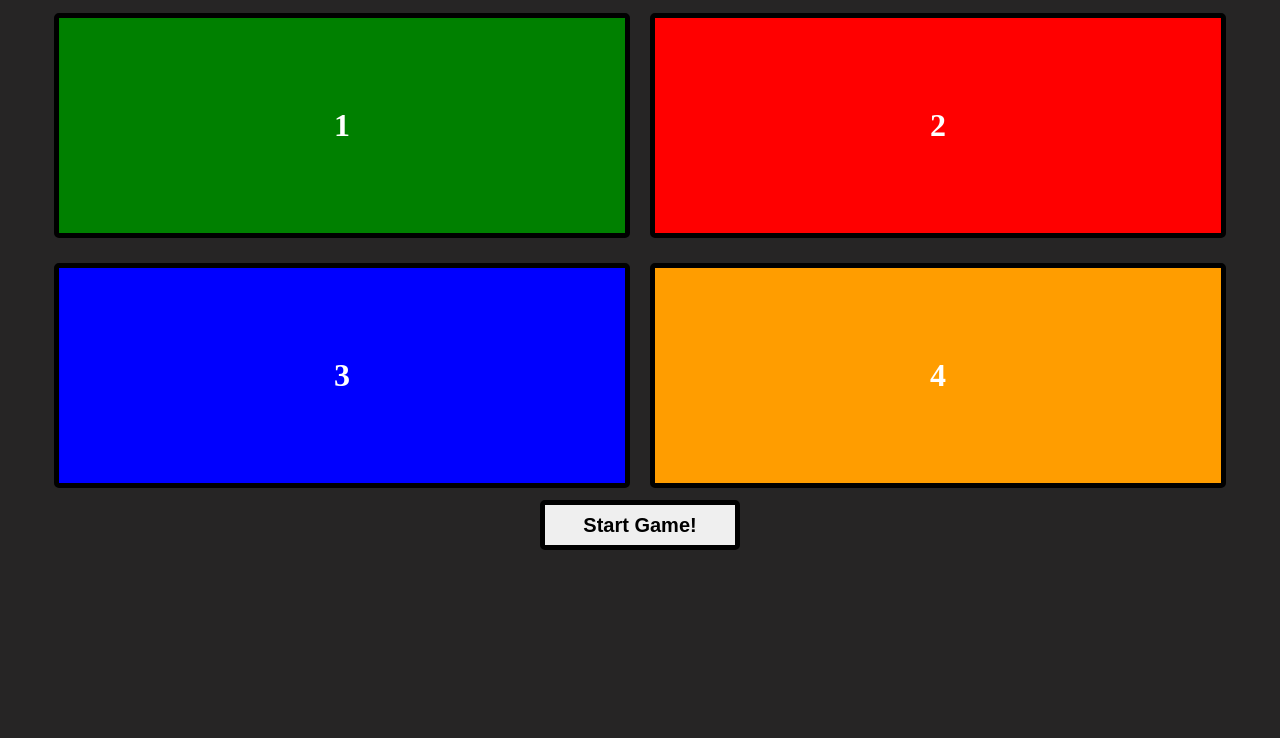
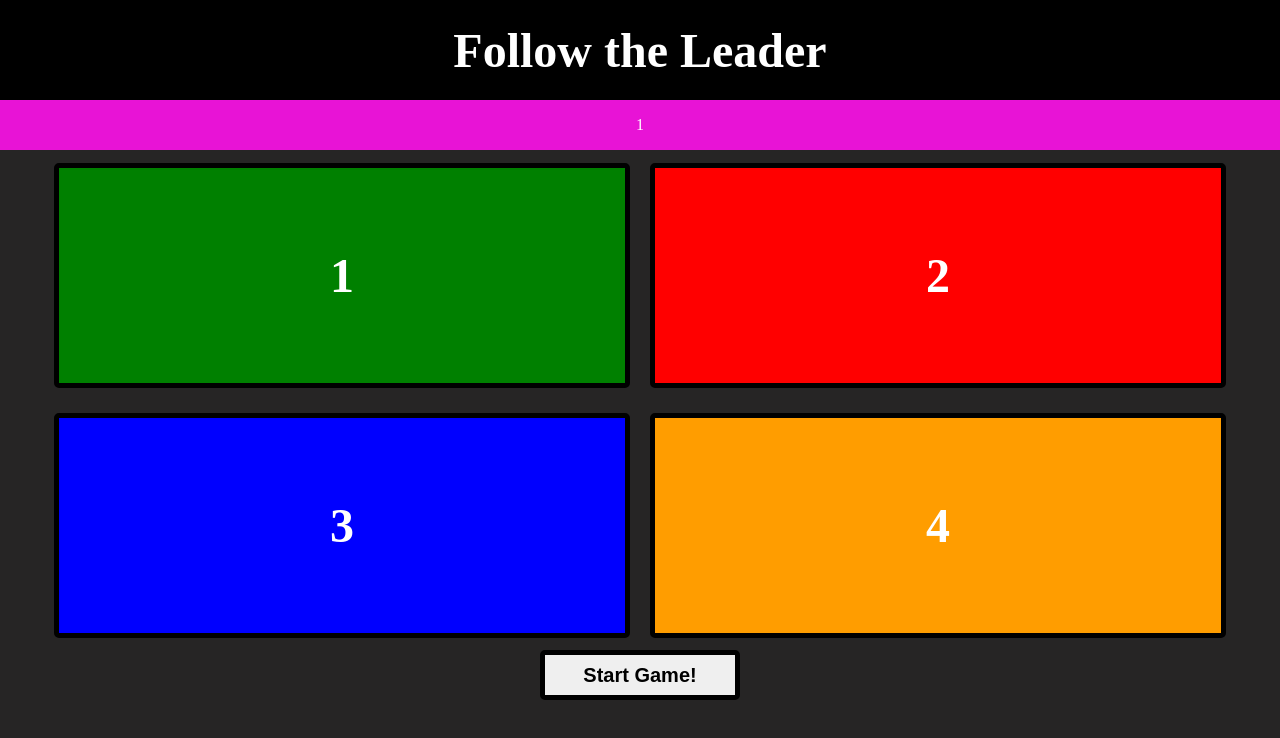
Before and after one commit to jasonarritt/Follow-the-Leader, a plain HTML site: page index.html in a window 1280 px wide. Both pictures are taken after a click on the button "Start Game!". Drawn offline with Linux system fonts and the light colour scheme.

Commit message:
Timing of generated pattern works. Displaying pattern works as long as the same identifier is not back to back

```diff
--- a/assets/scripts/app.js
+++ b/assets/scripts/app.js
@@ -4,28 +4,34 @@ const topRightSquareEl = document.getElementById("top-right");
 const bottomLeftSquareEl = document.getElementById("bottom-left");
 const bottomRightSquareEl = document.getElementById("bottom-right");
 
+const scoreSpanEl = document.getElementById("score-span");
+const display = (s) => (scoreSpanEl.innerText = s);
+
 let generatedPatternArray = [];
 let userPatternArray = [];
 
 function startGame() {
+  console.clear();
   let generatedPatternArray = [];
   let userPatternArray = [];
+
   console.log(generatedPatternArray);
   console.log(userPatternArray);
   console.log("Game is starting...");
 
-  createPattern();
+  createPattern(generatedPatternArray);
 }
 
 // TODO: Write function to create pattern while looping
-function createPattern() {
-  for (let i = 0; i < 7; i++) {
+function createPattern(array1) {
+  for (let i = 0; i < 5; i++) {
     let newSquareChooser = Math.floor(Math.random() * 4);
-    generatedPatternArray.push(newSquareChooser);
+    array1.push(newSquareChooser);
 
-    generatedPatternArray.forEach((square) =>
-      setTimeout(console.log(square), 1000)
-    );
+    array1.forEach((item, k) => {
+      setTimeout(() => display(item), k * 1000);
+    });
+    k = 0;
     console.log("Next Round!");
   }
 }
--- a/assets/styles/style.css
+++ b/assets/styles/style.css
@@ -8,7 +8,32 @@ body {
   background-color: #262525;
 }
 
+header {
+  display: flex;
+  flex-wrap: wrap;
+  justify-content: center;
+  align-items: center;
+  width: 100%;
+  height: 100px;
+  background-color: #000;
+}
+
+#scores {
+  background-color: #e813d6;
+  display: flex;
+  justify-content: center;
+  align-items: center;
+  width: 100%;
+  height: 50px;
+}
+
 h1 {
+  color: #fff;
+  font-size: 3rem;
+  display: inline;
+}
+
+p {
   color: #fff;
 }
 
--- a/index.html
+++ b/index.html
@@ -8,6 +8,12 @@
     <link rel="stylesheet" href="assets/styles/style.css" />
   </head>
   <body>
+    <header>
+      <h1>Follow the Leader</h1>
+    </header>
+    <div id="scores">
+      <p><span id="score-span"></span></p>
+    </div>
     <div id="four-container" class="button-box">
       <div id="top-left" class="button"><h1>1</h1></div>
       <div id="top-right" class="button"><h1>2</h1></div>
```
